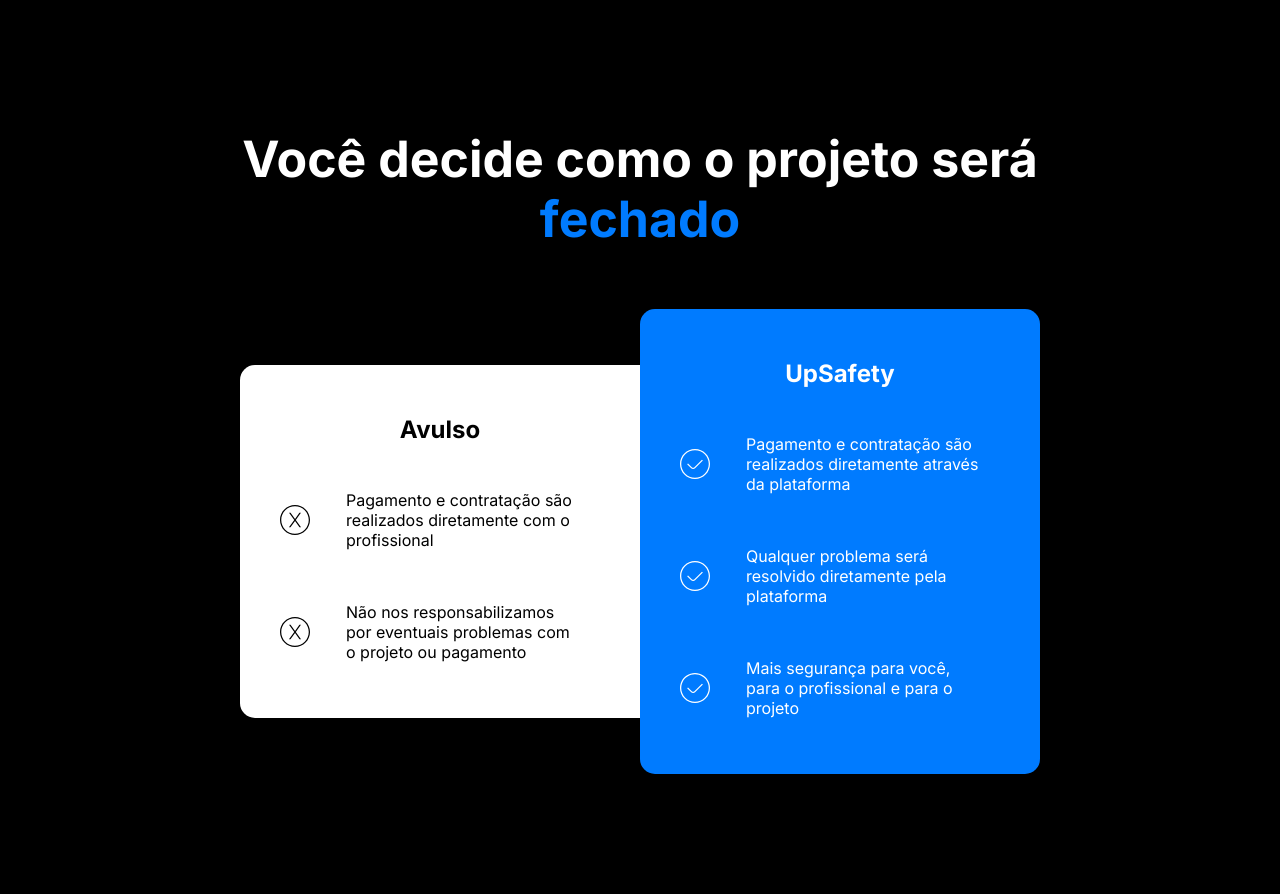
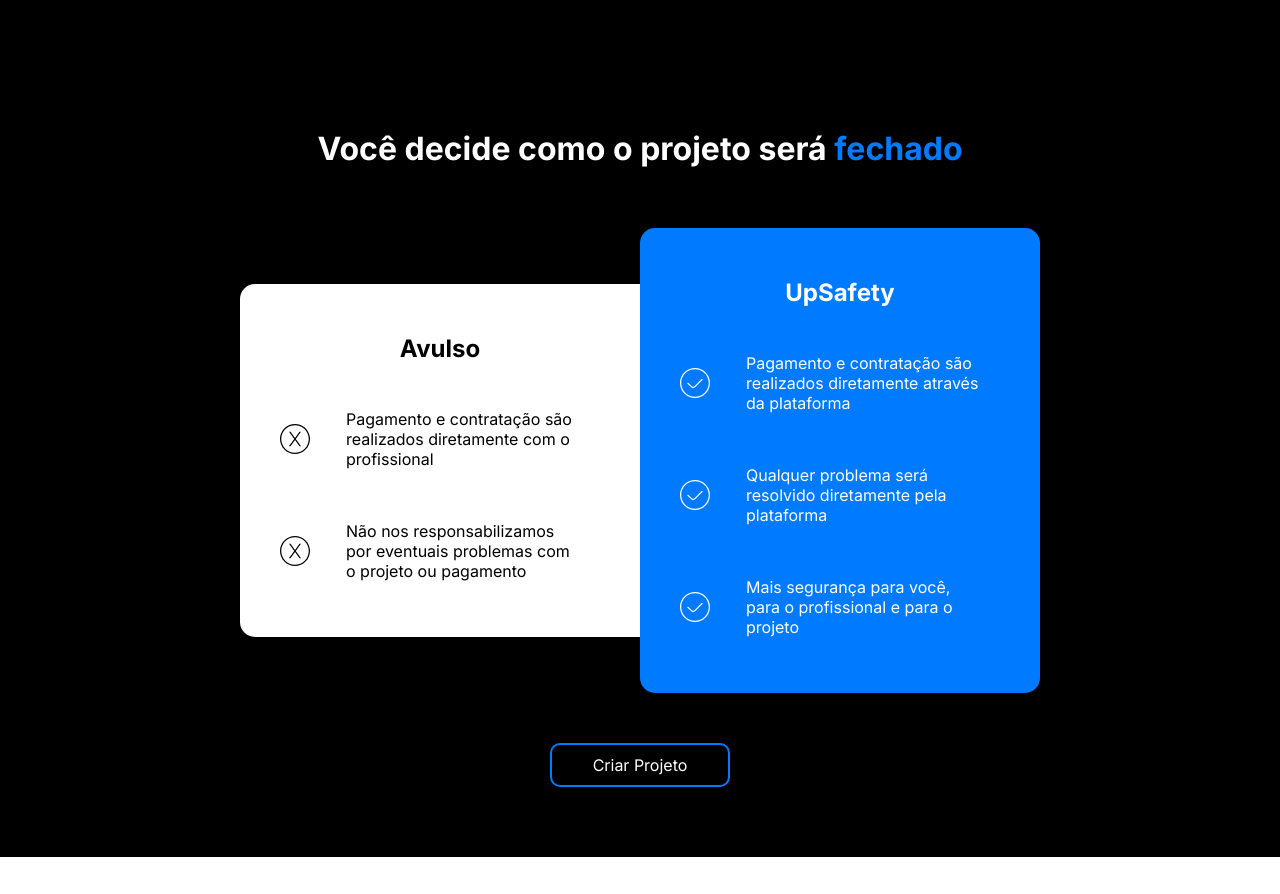
Before and after one commit to rafaelpequino/up-find, a React (Create React App) app: page /upfinder in a window 1280 px wide. Shown: the part 1860-2754 px from the top of the page. After the commit the page ends 2717 px from the top, so only its background shows below. Built offline with nearby package versions, Linux system fonts and the light colour scheme.

Commit message:
Adiciona CTA em Plans

```diff
--- a/src/components/Plans/index.js
+++ b/src/components/Plans/index.js
@@ -1,13 +1,19 @@
 import styled from "styled-components";
+import ItemPlans from "../ItemPlans";
 import { Title } from "../Title";
-import ItemPlans from "../ItemPlans";
 import { Subtitle } from "../Subtitle";
+import { Button } from "../Button";
 
 const PlansContainer = styled.section`
     max-width: 100%;
     background-color: var(--color-black);
     margin-top: -40px;
     padding: 70px 20px;
+    display: flex;
+    flex-direction: column;
+    justify-content: center;
+    align-items: center;
+
 `
 
 const PlansComparison = styled.div`
@@ -39,7 +45,7 @@
 const Plans = () => {
     return (
         <PlansContainer>
-            <Title size="50px" color="var(--color-white)" spanColor="var(--color-sky-1)" align="center">Você decide como o projeto será <span>fechado</span></Title>
+            <Title color="var(--color-white)" spanColor="var(--color-sky-1)" align="center">Você decide como o projeto será <span>fechado</span></Title>
             <PlansComparison>
                 <Loose>
                     <Subtitle>Avulso</Subtitle>
@@ -58,6 +64,8 @@
                     <ItemPlans icon="check" text="Mais segurança para você, para o profissional e para o projeto" />
                 </UpSafety>
             </PlansComparison>
+
+            <Button setBorderColor="var(--color-sky-1)" setBackgroundColor="transparent">Criar Projeto</Button>
         </PlansContainer>
     )
 }
```
